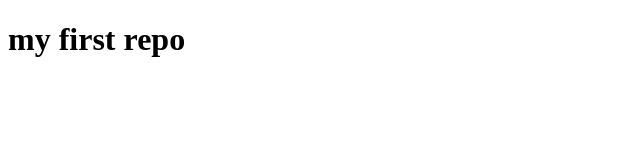
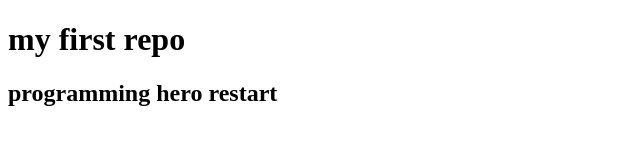
Before and after one commit to ShaifullahALAhad/programming-hero-restart-2022, a plain HTML site: page index.html in a window 1280 px wide. Shown: the whole page, without its empty margins (0-640 px from the left). Drawn offline with Linux system fonts and the light colour scheme.

Commit message:
1st change

```diff
--- a/index.html
+++ b/index.html
@@ -8,5 +8,6 @@
 </head>
 <body>
     <h1>my first repo</h1>
+    <h2>programming hero restart</h2>
 </body>
 </html>
```
